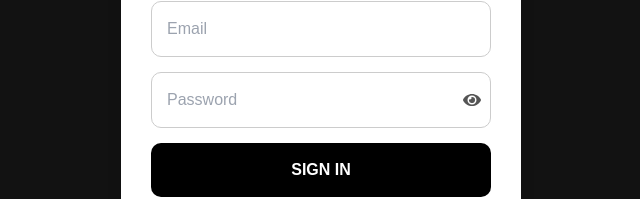
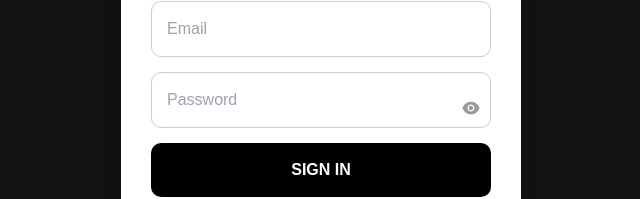
Before and after one commit to smilebotstore/tesai, a Next.js app: page / in a window 1280 px wide. Shown: the part 179-378 px from the top of the page, without its empty margins (319-959 px from the left). Built offline with nearby package versions, Linux system fonts and the light colour scheme; a web font is replaced by a local one.

Commit message:
Update index.js

```diff
--- a/pages/index.js
+++ b/pages/index.js
@@ -1,28 +1,14 @@
-import { useState, useEffect } from 'react';
+import { useState } from 'react';
 import Router from 'next/router';
-import { FaEye, FaEyeSlash } from 'react-icons/fa';
+import { AiFillEye, AiFillEyeInvisible } from 'react-icons/ai';
 
 export default function LoginPage() {
   const [email, setEmail] = useState('');
   const [password, setPassword] = useState('');
-  const [showPassword, setShowPassword] = useState(false);
   const [mode, setMode] = useState('signin');
   const [error, setError] = useState('');
   const [clicked, setClicked] = useState(false);
-  const [isClient, setIsClient] = useState(false);
-
-  useEffect(() => {
-    setIsClient(true);
-  }, []);
-
-  useEffect(() => {
-    if (isClient) {
-      const isLoggedIn = localStorage.getItem('isLoggedIn');
-      if (isLoggedIn === 'true') {
-        Router.push('/home');
-      }
-    }
-  }, [isClient]);
+  const [showPassword, setShowPassword] = useState(false);
 
   const handleSubmit = async (e) => {
     e.preventDefault();
@@ -70,24 +56,30 @@ export default function LoginPage() {
           style={styles.input}
           required
         />
-        <div style={styles.passwordContainer}>
+        <div style={{ position: 'relative' }}>
           <input
             type={showPassword ? 'text' : 'password'}
             placeholder="Password"
             value={password}
             onChange={(e) => setPassword(e.target.value)}
-            style={{ ...styles.input, marginBottom: 0 }}
+            style={{ ...styles.input, paddingRight: '40px' }}
             required
           />
-          <button
-            type="button"
+          <div
             onClick={() => setShowPassword(!showPassword)}
-            style={styles.eyeButton}
+            style={{
+              position: 'absolute',
+              right: '10px',
+              top: '50%',
+              transform: 'translateY(-50%)',
+              cursor: 'pointer',
+              color: '#999',
+              fontSize: '20px',
+            }}
           >
-            {showPassword ? <FaEyeSlash /> : <FaEye />}
-          </button>
+            {showPassword ? <AiFillEyeInvisible /> : <AiFillEye />}
+          </div>
         </div>
-        <div style={{ marginBottom: '15px' }} />
         <button
           type="submit"
           style={{
@@ -124,7 +116,7 @@ const styles = {
     flexDirection: 'column',
     alignItems: 'center',
     paddingTop: '50px',
-    backgroundColor: '#121212',
+    backgroundColor: '#121212', // Dark mode
     height: '100vh',
     color: '#fff',
   },
@@ -154,22 +146,6 @@ const styles = {
     fontSize: '16px',
     fontFamily: "'Cal Sans', sans-serif",
     width: '100%',
-    boxSizing: 'border-box',
-  },
-  passwordContainer: {
-    position: 'relative',
-    width: '100%',
-  },
-  eyeButton: {
-    position: 'absolute',
-    right: '10px',
-    top: '50%',
-    transform: 'translateY(-50%)',
-    background: 'none',
-    border: 'none',
-    cursor: 'pointer',
-    fontSize: '18px',
-    color: '#555',
   },
   button: {
     padding: '15px',
```
